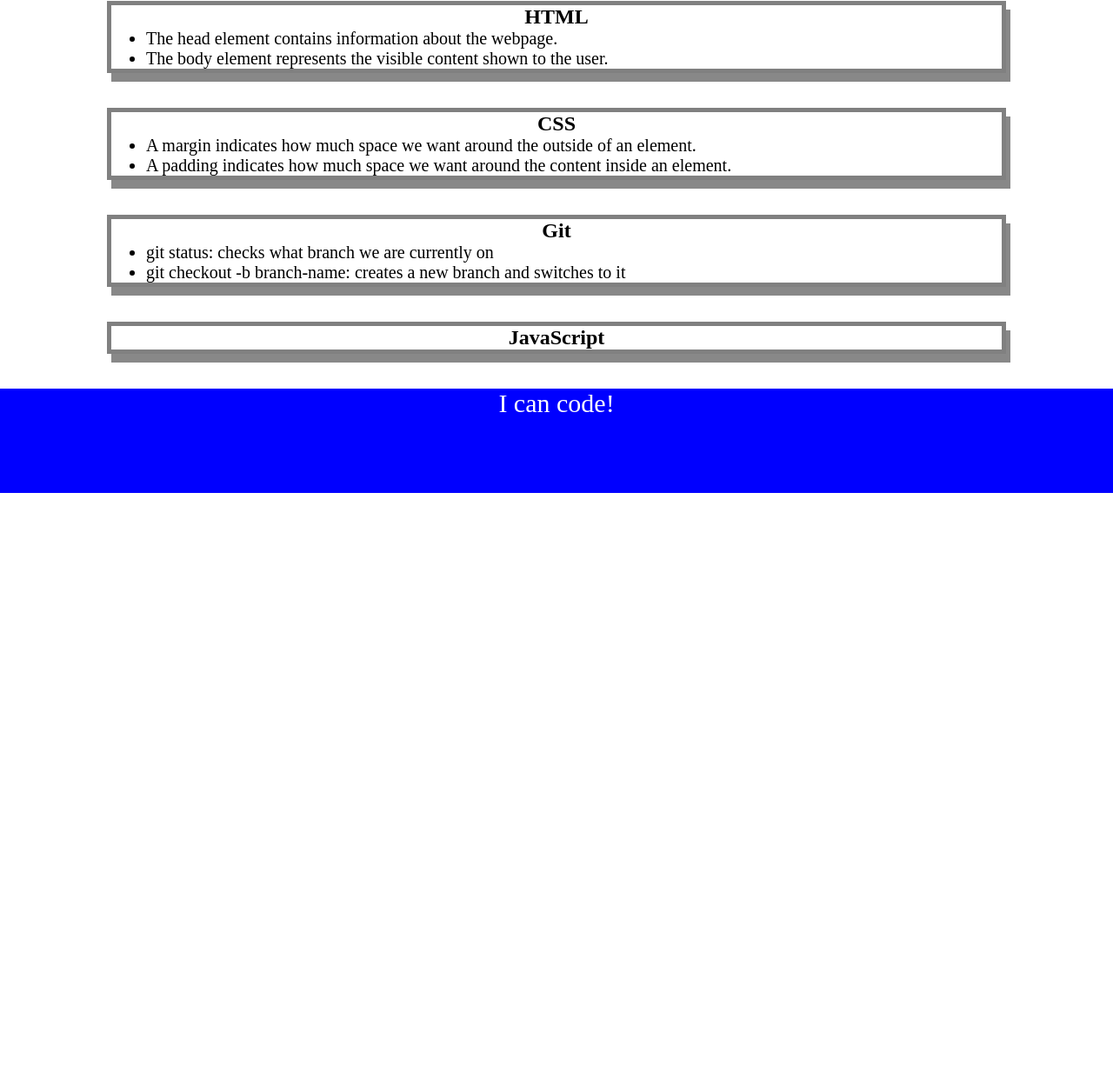
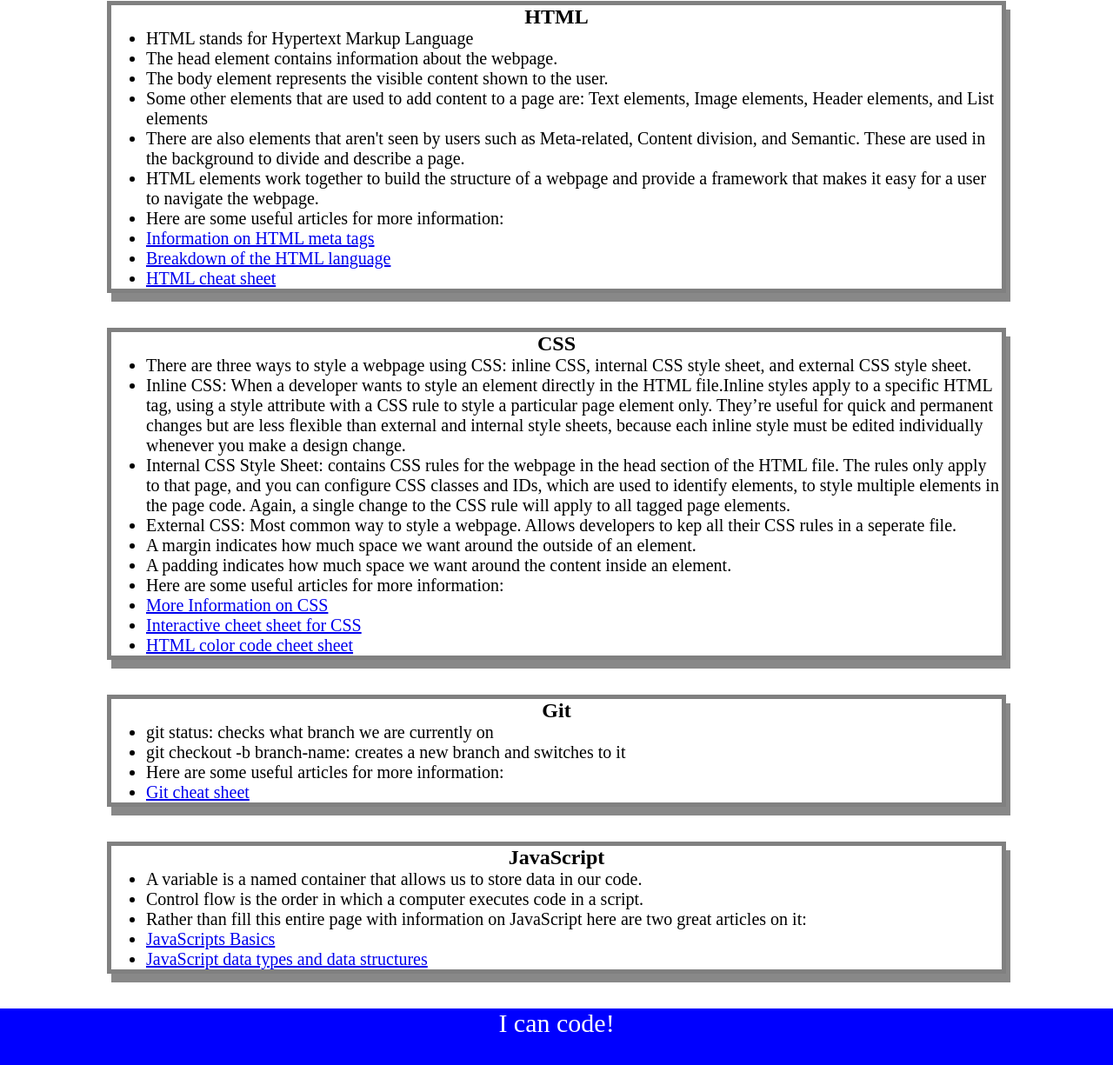
Before and after one commit to Case1440/prework-study-guide, a plain HTML site: page index.html in a window 1280 px wide. Shown: the part 159-1384 px from the top of the page at 87% size. Before the commit the page ends 800 px from the top, so only its background shows below. Drawn offline with Linux system fonts and the light colour scheme.

Commit message:
Added fucntions to the JS file and more notes to the Index file

```diff
--- a/assets/script.js
+++ b/assets/script.js
@@ -1,18 +1,25 @@
 var topics = ['HTML', 'CSS', 'Git', 'JavaScript'];
- for (var x = 0; x < topics.length; x++) {
+var randomTopic = topics[Math.floor(Math.random() * topics.length)];
+function listTopics() {
+    for (var x = 0; x < topics.length; x++) {
     console.log(topics[x]);
  }
+}
 
-/*
- if(topic === 'HTML') {
+function selectTopic() {
+ if(randomTopic === 'HTML') {
     console.log("Let's study HTML!");
-} else if (topic === 'CSS') {
+} else if (randomTopic === 'CSS') {
     console.log("Let's study CSS!");
-} else if (topic === 'Git') {
+} else if (randomTopic === 'Git') {
     console.log("Let's study Git!");
-} else if (topic === 'JavaScript') {
+} else if (randomTopic === 'JavaScript') {
     console.log("Let's study JavaScript!");
 } else {
     console.log('Please try again!');
 }
-*/
+}
+console.log('Here are the topics we learned through Prework:');
+listTopics();
+console.log('Which topic should we study first?');
+selectTopic();
--- a/index.html
+++ b/index.html
@@ -17,19 +17,32 @@
       <section class="card" id="html-section">
         <h2>HTML</h2>
         <ul>
-
+          <li>HTML stands for Hypertext Markup Language</li>
           <li>The head element contains information about the webpage.</li>
-
           <li>The body element represents the visible content shown to the user.</li>
-
+          <li>Some other elements that are used to add content to a page are: Text elements, Image elements, Header elements, and List elements</li>
+          <li>There are also elements that aren't seen by users such as Meta-related, Content division, and Semantic. These are used in the background to divide and describe a page.</li>
+          <li>HTML elements work together to build the structure of a webpage and provide a framework that makes it easy for a user to navigate the webpage.</li>
+          <li>Here are some useful articles for more information:</li>
+          <li><a href="https://www.w3schools.com/tags/tag_meta.asp">Information on HTML meta tags</a></li>
+          <li><a href="https://www.w3schools.com/html/html_intro.asp">Breakdown of the HTML language</a></li>
+          <li><a href="https://web.stanford.edu/group/csp/cs21/htmlcheatsheet.pdf">HTML cheat sheet</a></li>
         </ul>
       </section>
 
       <section class="card" id="css-section">
         <h2>CSS</h2>
         <ul>
+          <li>There are three ways to style a webpage using CSS: inline CSS, internal CSS style sheet, and external CSS style sheet.</li>
+          <li>Inline CSS: When a developer wants to style an element directly in the HTML file.Inline styles apply to a specific HTML tag, using a style attribute with a CSS rule to style a particular page element only. They’re useful for quick and permanent changes but are less flexible than external and internal style sheets, because each inline style must be edited individually whenever you make a design change.</li>
+          <li>Internal CSS Style Sheet: contains CSS rules for the webpage in the head section of the HTML file. The rules only apply to that page, and you can configure CSS classes and IDs, which are used to identify elements, to style multiple elements in the page code. Again, a single change to the CSS rule will apply to all tagged page elements.</li>
+          <li>External CSS: Most common way to style a webpage. Allows developers to kep all their CSS rules in a seperate file.</li>
           <li>A margin indicates how much space we want around the outside of an element.</li>
           <li>A padding indicates how much space we want around the content inside an element.</li>
+          <li>Here are some useful articles for more information:</li>
+          <li><a href="https://www.w3schools.com/css/css_intro.asp">More Information on CSS</a></li>
+          <li><a href="https://htmlcheatsheet.com/css/">Interactive cheet sheet for CSS</a></li>
+          <li><a href="https://htmlcolorcodes.com/">HTML color code cheet sheet</a></li>
         </ul>
       </section>
 
@@ -39,12 +52,18 @@
           <li>git status: checks what branch we are currently on</li>
 
           <li>git checkout -b branch-name: creates a new branch and switches to it</li>
-      </section>
+          <li>Here are some useful articles for more information:</li>
+          <li><a href="https://education.github.com/git-cheat-sheet-education.pdf">Git cheat sheet</a></li>
+          </section>
 
       <section class="card" id="javascript-section">
         <h2>JavaScript</h2>
         <ul>
-
+          <li>A variable is a named container that allows us to store data in our code.</li>
+          <li>Control flow is the order in which a computer executes code in a script.</li>
+          <li>Rather than fill this entire page with information on JavaScript here are two great articles on it:</li>
+          <li><a href="https://developer.mozilla.org/en-US/docs/Learn/Getting_started_with_the_web/JavaScript_basics">JavaScripts Basics</a></li>
+          <li><a href="https://developer.mozilla.org/en-US/docs/Web/JavaScript/Data_structures">JavaScript data types and data structures</a></li>
         </ul>
       </section>
     </main>
```
